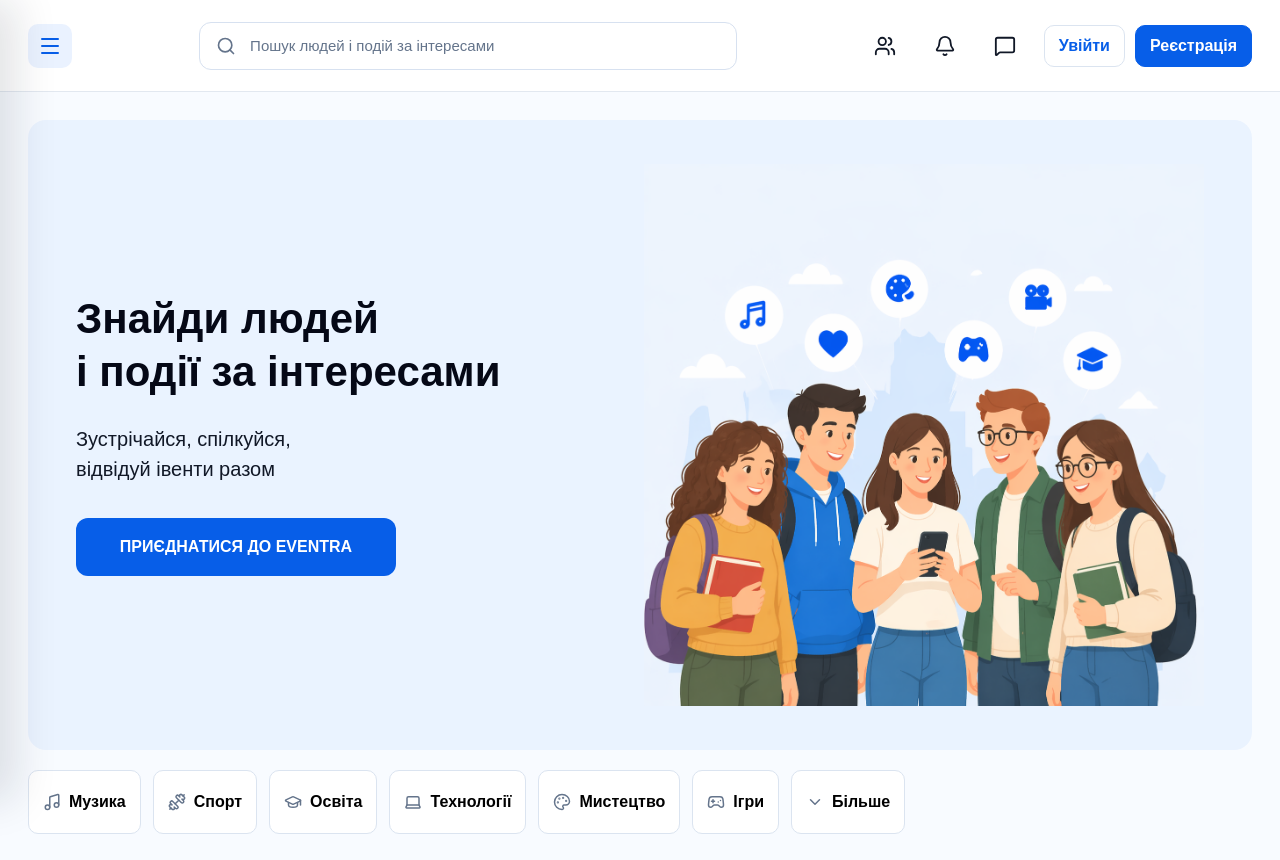
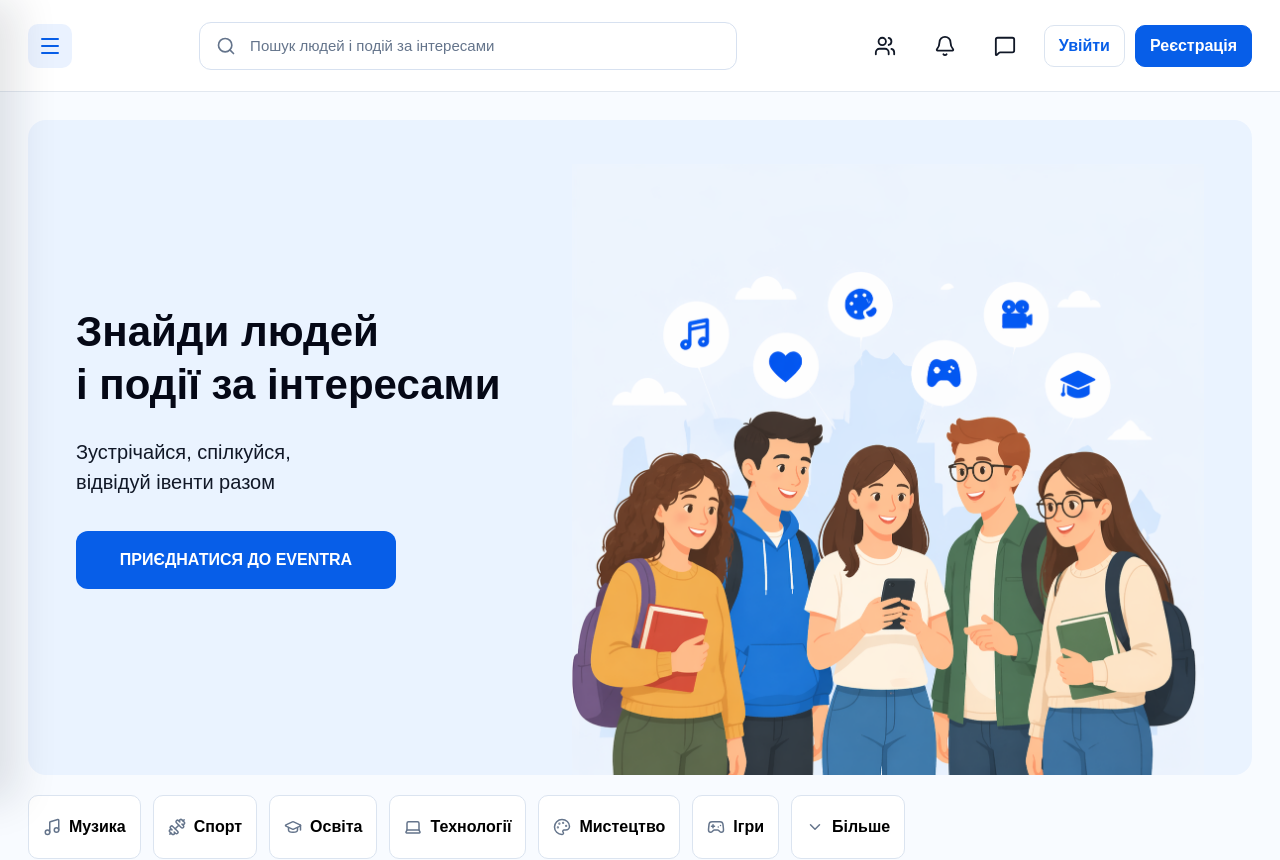
Before and after one commit to roksolianakachala/Eventra, a React (Create React App) app in the folder frontend/: page / in a window 1280 px wide. Shown: the top 860 px of the page. Built offline with nearby package versions, Linux system fonts and the light colour scheme; no server answers.

Commit message:
Add profile tabs UI and align home hero image

```diff
--- a/frontend/src/pages/Home/HomePage.css
+++ b/frontend/src/pages/Home/HomePage.css
@@ -6,12 +6,13 @@
 .hero {
   background: #eaf3ff;
   border-radius: 18px;
-  min-height: 330px;
-  padding: 44px 48px;
+  min-height: 430px;
+  padding: 44px 48px 0;
   display: flex;
   justify-content: space-between;
   align-items: center;
   gap: 40px;
+  overflow: hidden;
 }
 
 .hero-text h1 {
@@ -41,15 +42,28 @@
   min-height: 44px;
 }
 
-.hero-image img {
-  max-width: 560px;
-  width: 100%;
-  display: block;
-}
-
 .hero-text,
 .hero-image {
   min-width: 0;
+}
+
+.hero-text {
+  padding-bottom: 44px;
+}
+
+.hero-image {
+  align-self: stretch;
+  flex: 0 1 56%;
+  display: flex;
+  align-items: flex-end;
+  justify-content: flex-end;
+}
+
+.hero-image img {
+  width: min(100%, 720px);
+  max-height: 100%;
+  object-fit: contain;
+  display: block;
 }
 
 .categories {
@@ -300,8 +314,13 @@
 }
 @media (max-width: 1200px) {
   .hero {
-    padding: 36px;
+    min-height: 390px;
+    padding: 36px 36px 0;
     gap: 28px;
+  }
+
+  .hero-text {
+    padding-bottom: 36px;
   }
 
   .hero-text h1 {
@@ -319,7 +338,7 @@
 
 @media (max-width: 992px) {
   .hero {
-    align-items: flex-start;
+    min-height: 360px;
   }
 
   .hero-text h1 {
@@ -331,7 +350,7 @@
   }
 
   .hero-image {
-    max-width: 42%;
+    flex-basis: 48%;
   }
 
   .categories {
@@ -359,6 +378,7 @@
     display: flex;
     flex-direction: column;
     align-items: center;
+    padding-bottom: 0;
   }
 
   .hero-text h1 {
```
